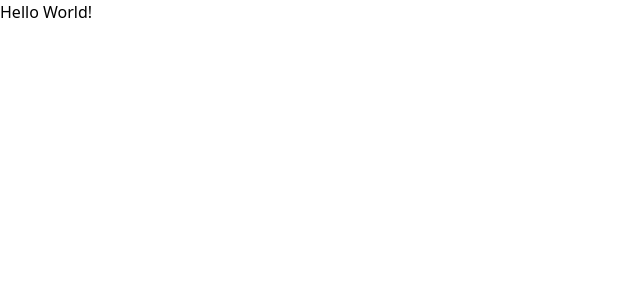
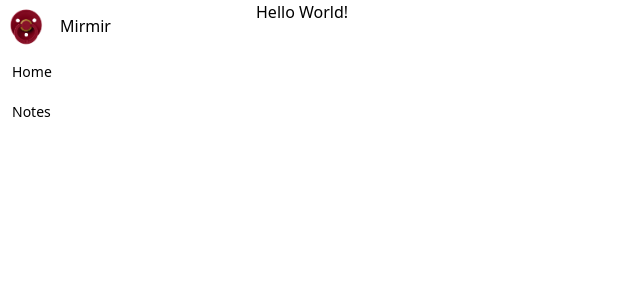
Before and after one commit to svennif/mimir, a Next.js app: page / in a window 1280 px wide. Shown: the top 300 px of the page, without its empty margins (0-640 px from the left). Built offline with nearby package versions, Linux system fonts and the light colour scheme.

Commit message:
Add Sidebar component and integrate NoteEditor into Articles page
- Introduced Sidebar component for navigation.
- Updated RootLayout to include Sidebar and main content area.
- Moved NoteEditor to a new file and integrated it into the Articles page.
- Added logo image for branding.

```diff
--- a/app/layout.tsx
+++ b/app/layout.tsx
@@ -1,5 +1,6 @@
 import type { Metadata } from "next";
 import { Geist, Geist_Mono } from "next/font/google";
+import Sidebar from "@/components/Sidebar";
 import "./globals.css";
 
 const geistSans = Geist({
@@ -27,7 +28,10 @@ export default function RootLayout({
       lang="en"
       className={`${geistSans.variable} ${geistMono.variable} h-full antialiased`}
     >
-      <body className="min-h-full flex flex-col">{children}</body>
+      <body className="h-full flex">
+        <Sidebar />
+        <main className="flex-1 min-w-0 overflow-y-auto">{children}</main>
+      </body>
     </html>
   );
 }
--- /dev/null
+++ b/app/notes/page.tsx
@@ -0,0 +1,10 @@
+import NoteEditor from "@/components/Editor";
+
+export default function Articles() {
+  return (
+    <>
+      <h1>Articles</h1>
+      <NoteEditor />
+    </>
+  );
+}
--- /dev/null
+++ b/components/Sidebar/index.tsx
@@ -0,0 +1,37 @@
+'use client';
+
+import Image from 'next/image';
+import Logo from '@/public/idk_logo.png';
+import Link from 'next/link';
+import { usePathname } from 'next/navigation';
+
+const navItems = [
+  { to: '/', label: 'Home' },
+  { to: '/notes', label: 'Notes' },
+];
+
+export default function Sidebar({ onClick }: { onClick?: () => void }) {
+  const pathname = usePathname();
+  return (
+    <aside className="w-64 shrink-0 overflow-y-auto">
+      <section className="flex flex-row gap-2 items-center">
+        <Image src={Logo} alt="Logo" width={52} height={52} loading="eager" />
+        <p>Mirmir</p>
+      </section>
+      <section>
+        <nav>
+          <ul>
+            {navItems.map((item) => {
+              const isActive = item.to === '/' ? pathname === '/' : pathname.startsWith(item.to);
+              return (
+                <Link key={item.to} href={item.to} onClick={onClick} className={`flex items-center gap-3 px-3 py-2.5 rounded-lg transition-colors text-sm ${isActive ? 'bg-primary text-primary-foreground' : 'text-muted-foreground hover:bg-accent hover:text-foreground'}`}>
+                  {item.label}
+                </Link>
+              );
+            })}
+          </ul>
+        </nav>
+      </section>
+    </aside>
+  );
+}
```
Also changed, not shown: components/Editor/index.tsx (renamed from components/editor/index.tsx), public/idk_logo.png (added).
